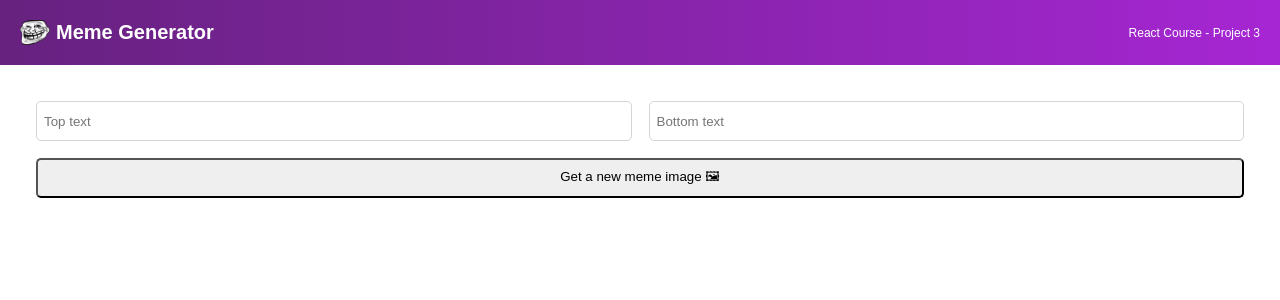
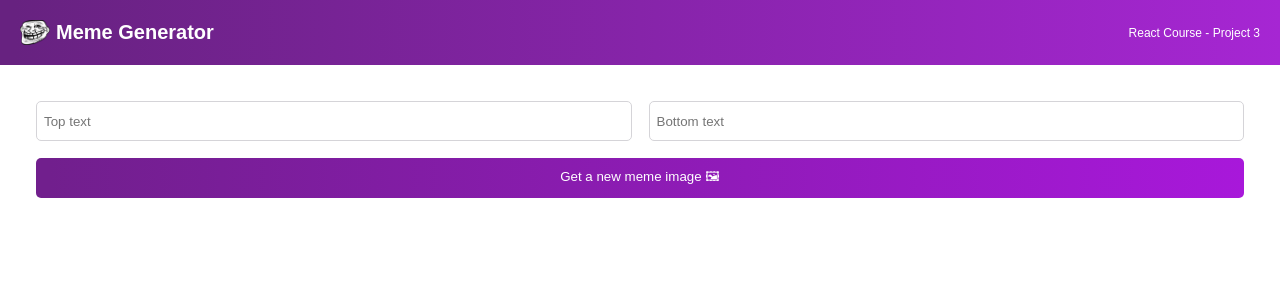
Before and after one commit to Joshbep/Meme-Generator, a React (Create React App) app: page / in a window 1280 px wide. Shown: the top 300 px of the page. Built offline with nearby package versions, Linux system fonts and the light colour scheme.

Commit message:
built out form and styling it

```diff
--- a/src/App.css
+++ b/src/App.css
@@ -52,4 +52,8 @@ main {
   grid-column: 1 / -1;
   font-family: "Karla", sans-serif;
   border-radius: 5px;
+  background: linear-gradient(90.41deg, #711F8D 1.14%, #A818DA 100%);
+  color: white;
+  border: none;
+  cursor: pointer;
 }
```
